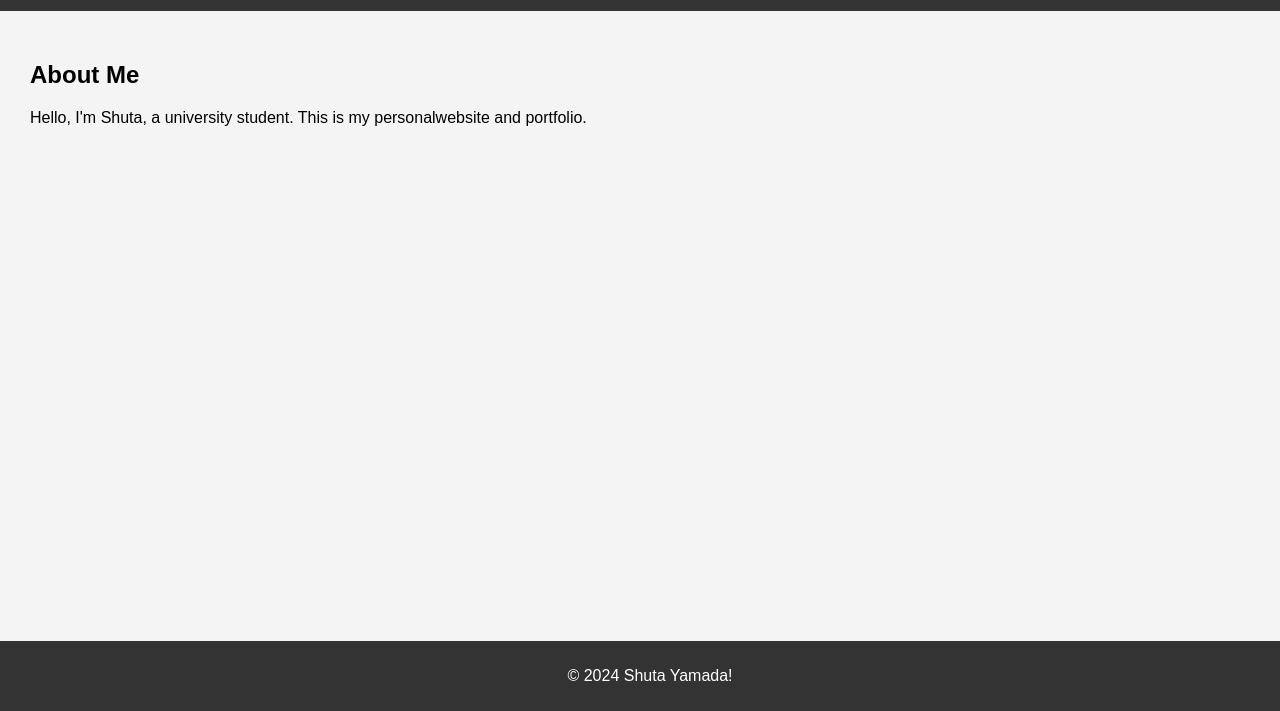
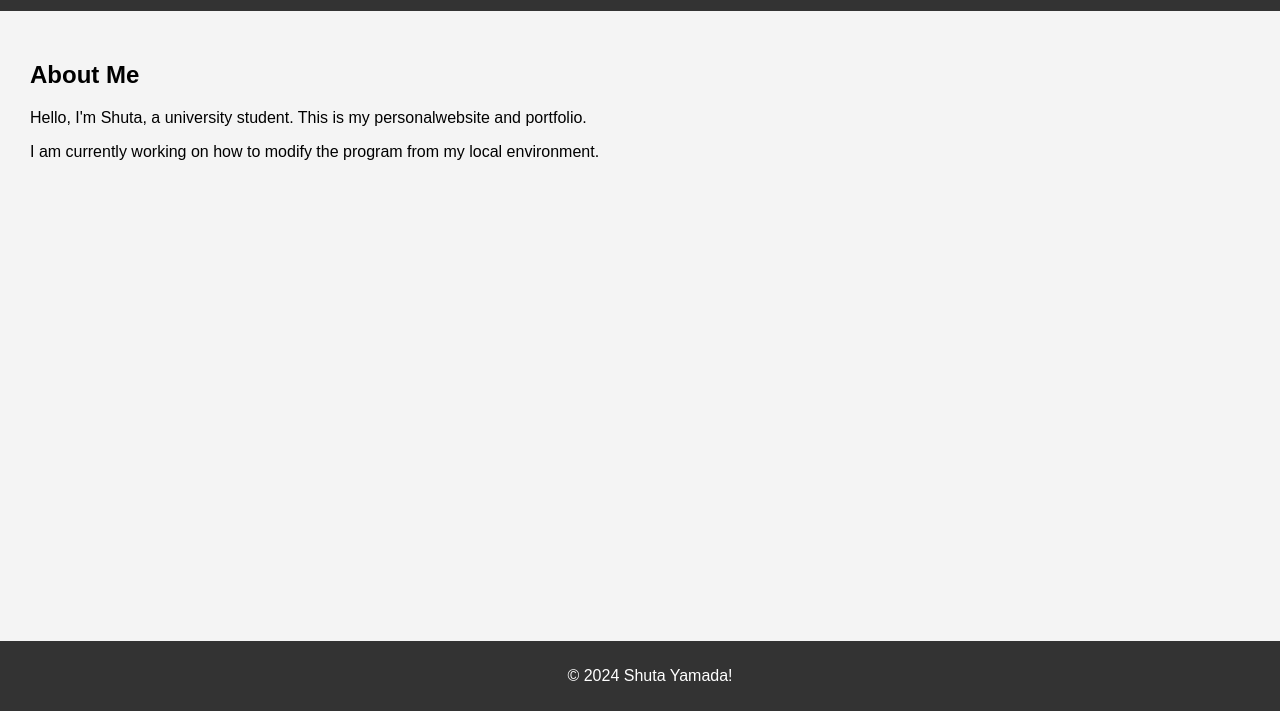
Before and after one commit to hiragitomato/hiragitomato.github.io, a plain HTML site: page index.html in a window 1280 px wide. Shown: the part 89-800 px from the top of the page. Drawn offline with Linux system fonts and the light colour scheme.

Commit message:
added sentences

```diff
--- a/index.html
+++ b/index.html
@@ -13,6 +13,7 @@
     <section id="about">
         <h2>About Me</h2>
         <p>Hello, I'm Shuta, a university student. This is my personalwebsite and portfolio.</p>
+        <p>I am currently working on how to modify the program from my local environment.</p>
     </section>
     <footer>
         <p>© 2024 Shuta Yamada!</p>
```
